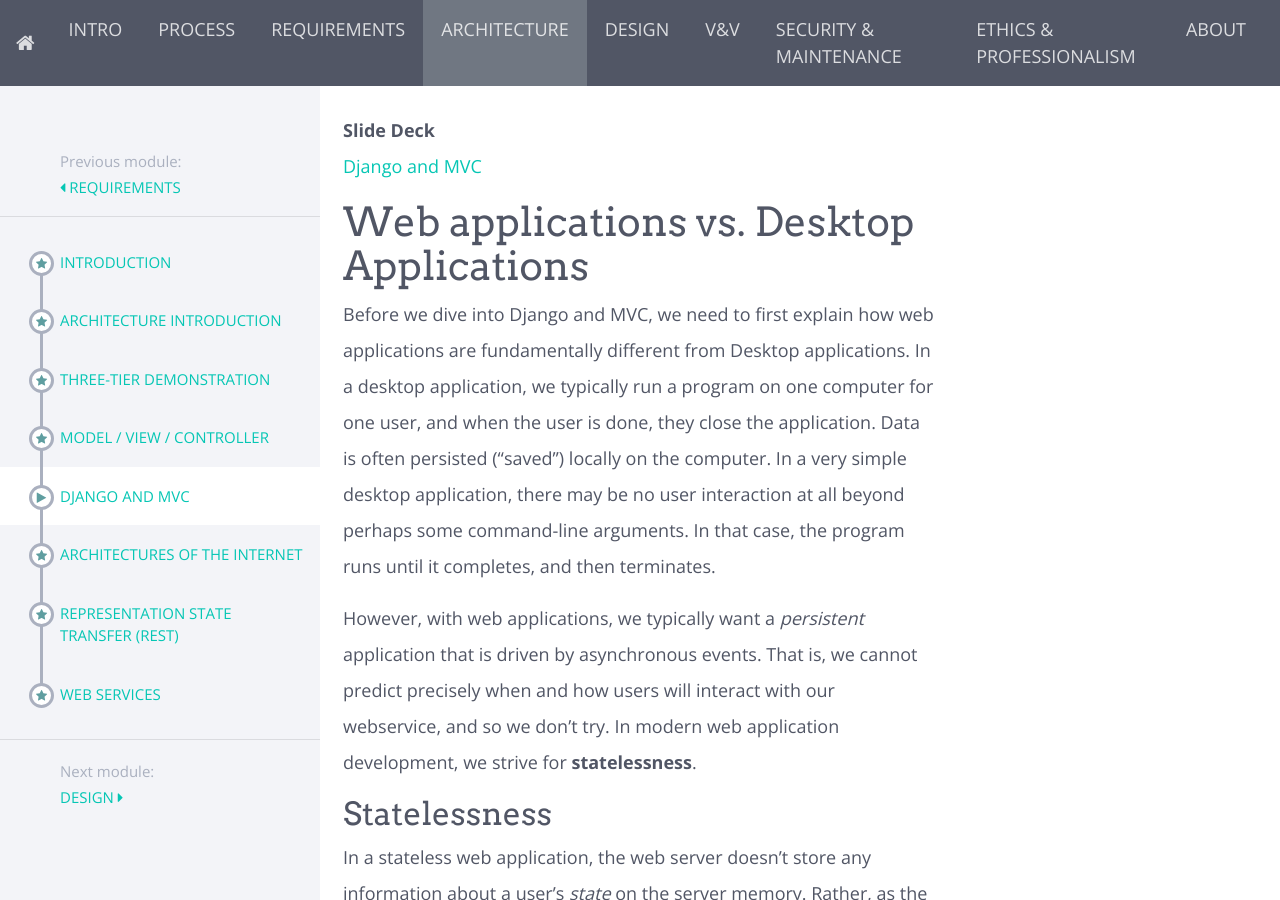
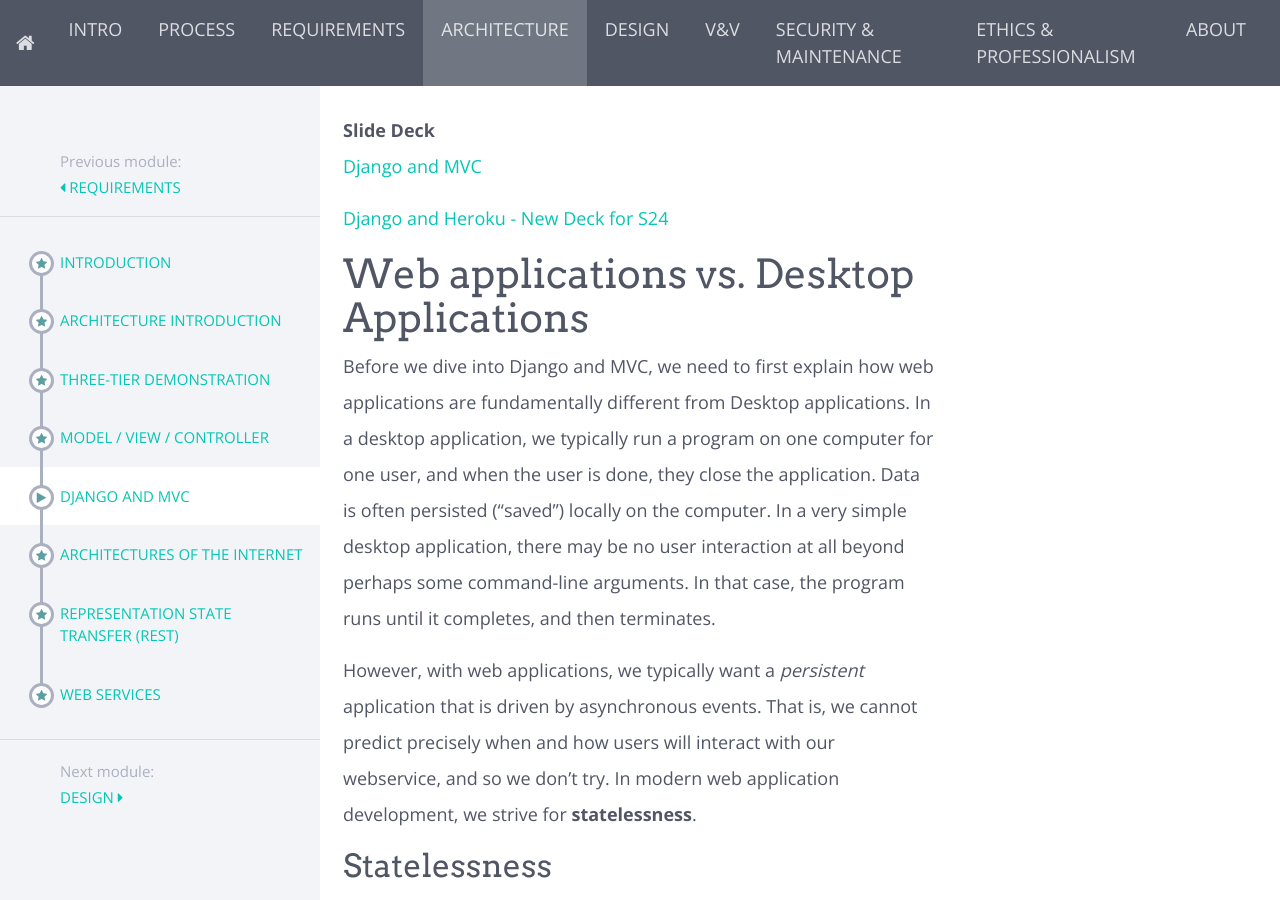
Before and after one commit to marksherriff/se-coursepack, a Jekyll site: the page built from modules/architecture/_posts/2021-05-05-Django-and-MVC.md, in a window 1280 px wide and 900 px high. Built offline with Jekyll 4.4.1, drawn with Linux system fonts in a browser that asks for light colours; nearby versions of some CDN libraries.

Commit message:
heroku deck update

```diff
--- a/modules/architecture/_posts/2021-05-05-Django-and-MVC.md
+++ b/modules/architecture/_posts/2021-05-05-Django-and-MVC.md
@@ -4,6 +4,8 @@ title: Django and MVC
 
 __Slide Deck__
 [Django and MVC](https://docs.google.com/presentation/d/1_gaSPHCczdsxXwmkhkYiWqZchTxHTzs-r6yyAR5Lznw/edit?usp=sharing)
+
+[Django and Heroku - New Deck for S24](https://docs.google.com/presentation/d/1uWUejsEqPrkAB76C6H6I0-tnFPafkWTnWovfqPa9V-Q/edit?usp=sharing)
 
 # Web applications vs. Desktop Applications
 
```
